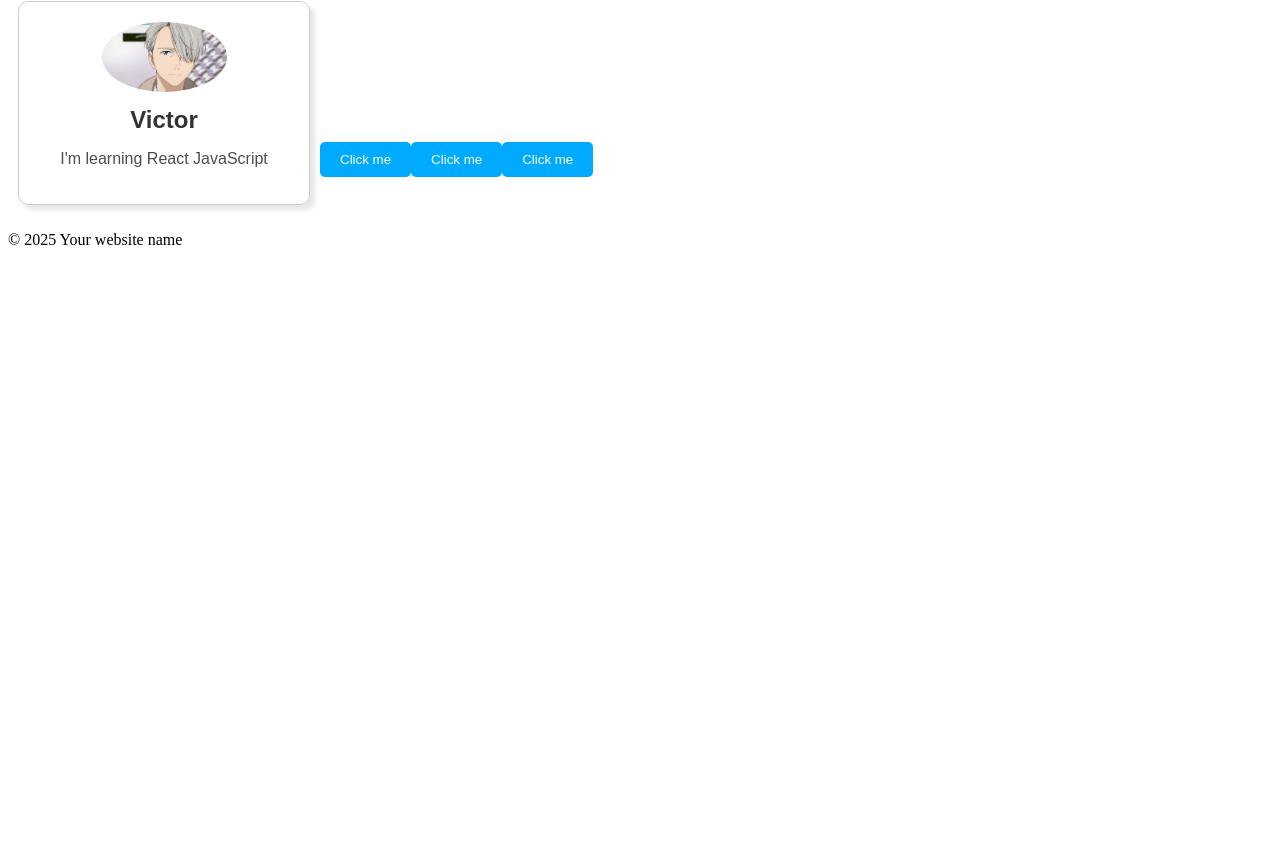
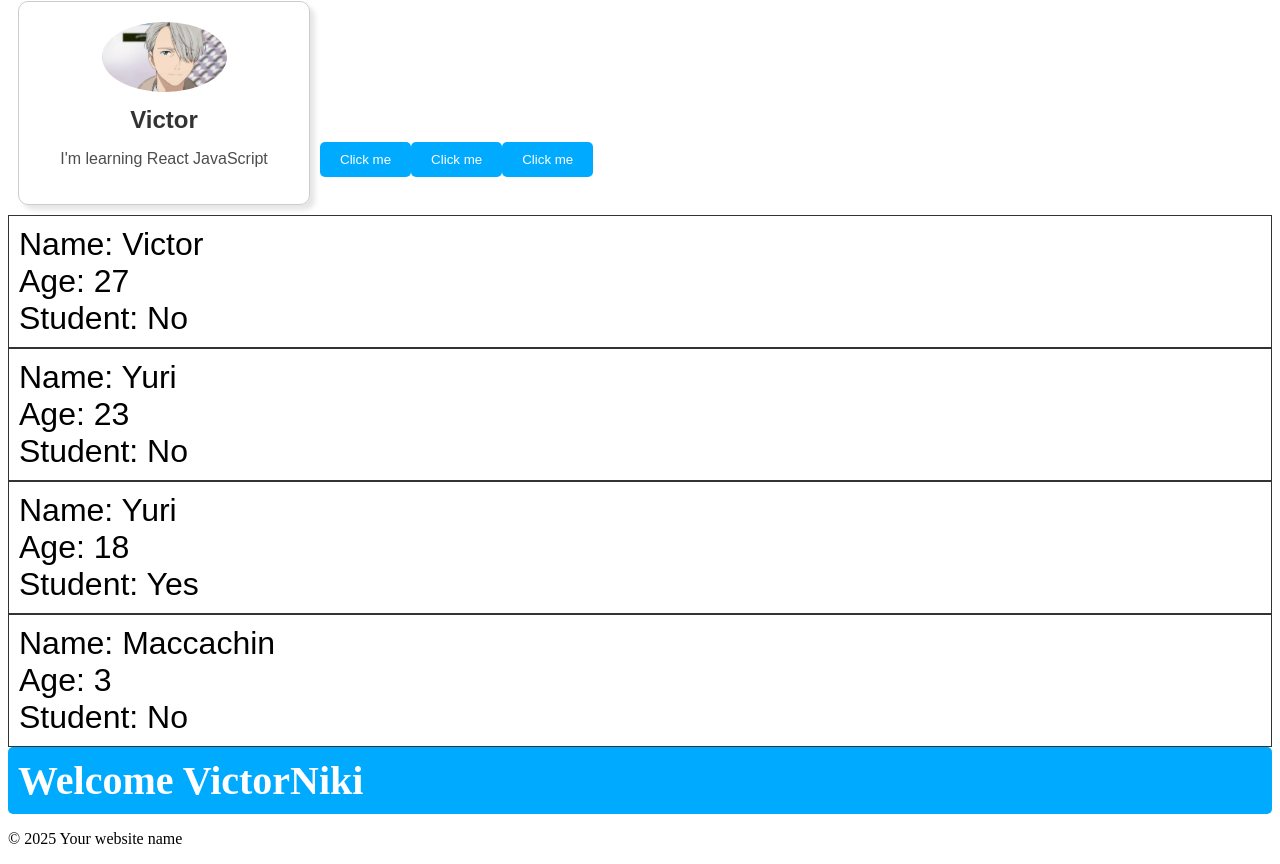
Before and after one commit to victornikiniki/react-js, a React (Vite) app in the folder react-js/: page / in a window 1280 px wide. Shown: the part 265-1129 px from the top of the page. Before the commit the page ends 800 px from the top, so only its background shows below. Built offline with nearby package versions, Linux system fonts and the light colour scheme.

Commit message:
conditional rendering for the usergreeting component

```diff
--- a/react-js/package.json
+++ b/react-js/package.json
@@ -10,6 +10,8 @@
     "preview": "vite preview"
   },
   "dependencies": {
+    "prop-types": "^15.8.1",
+    "proptypes": "^1.1.0",
     "react": "^19.2.0",
     "react-dom": "^19.2.0"
   },
--- a/react-js/src/App.jsx
+++ b/react-js/src/App.jsx
@@ -5,18 +5,27 @@
 import Button1 from './Button1'
 import Button2 from './Button/Button2.jsx'
 import Buttons from './Buttons.jsx'
+import Student from './Student'
+import UserGreeting from './UserGreeting.jsx'
 
 function App() {
 
   return(
     <>
+
       <Header />
       <Food />
       <Card />
       <Button1 />
       <Button2 />
       <Buttons />
+      <Student name='Victor' age={27} isStudent={false} />
+      <Student name='Yuri' age={23} isStudent={false}/>
+      <Student name='Yuri' age={18} isStudent={true}/>
+      <Student name='Maccachin' age={3} isStudent={false}/>
+      <UserGreeting isLoggedIn={true} username="VictorNiki"/>
       <Footer />
+
     </>
   );
 
--- /dev/null
+++ b/react-js/src/Student.jsx
@@ -0,0 +1,16 @@
+function Student(props){
+
+    return(
+        <div className="student">
+            <p>Name: {props.name}</p>
+            <p>Age: {props.age}</p>
+            <p>Student: {props.isStudent ? "Yes": "No"}</p>
+        </div>
+    );
+}
+
+Student.propTypes = {
+
+}
+
+export default Student
--- /dev/null
+++ b/react-js/src/UserGreeting.jsx
@@ -0,0 +1,14 @@
+function UserGreeting(props){
+
+    const welcomeMessage = <h2 class="welcome-message">
+                            Welcome {props.username}</h2>
+
+    const loginPrompt = <h2 class="login-prompt">Please log in to continue</h2>
+
+    return(props.isLoggedIn ? welcomeMessage :
+                              loginPrompt
+    );
+
+}
+
+export default UserGreeting
--- a/react-js/src/index.css
+++ b/react-js/src/index.css
@@ -35,3 +35,32 @@
   border: none;
   cursor: pointer;
 }
+
+.student {
+  font-family: Arial, Helvetica, sans-serif;
+  font-size: 2em;
+  padding: 10px;
+  border: 1px solid hsla(0, 0%, 0%, 0.8);
+}
+
+.student p{
+  margin: 0;
+}
+
+.welcome-message{
+  font-size: 2.5em;
+  background-color: hsl(200, 100%, 50%);
+  color: white;
+  padding: 10px;
+  border-radius: 5px;
+  margin: 0;
+}
+
+.login-prompt{
+  font-size: 2.5em;
+  background-color: hsl(2, 100%, 50%);
+  color: white;
+  padding: 10px;
+  border-radius: 5px;
+  margin: 0;
+}
```
Also changed, not shown: 1 other file (tests, documents, lock files or other folders).
